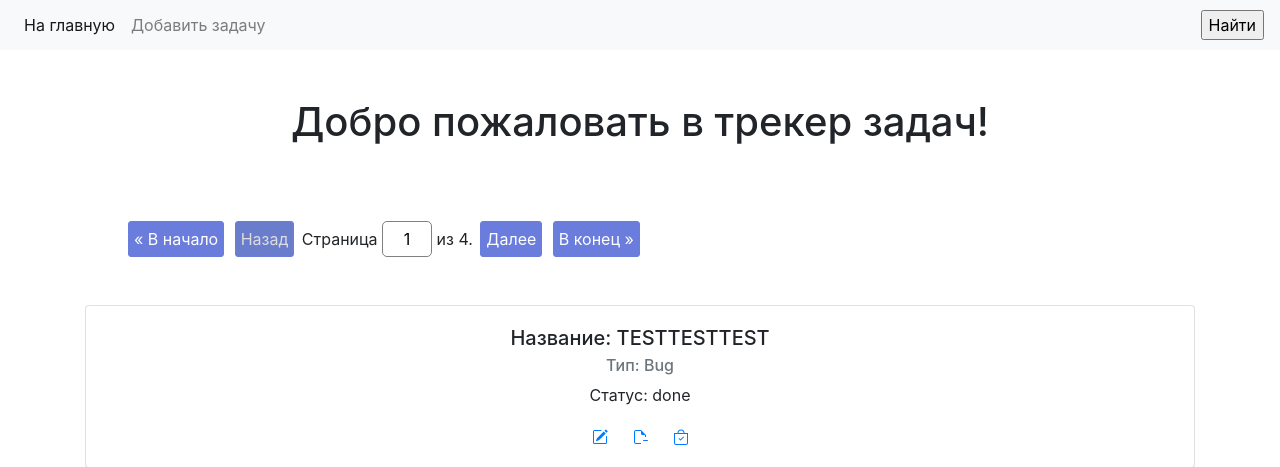
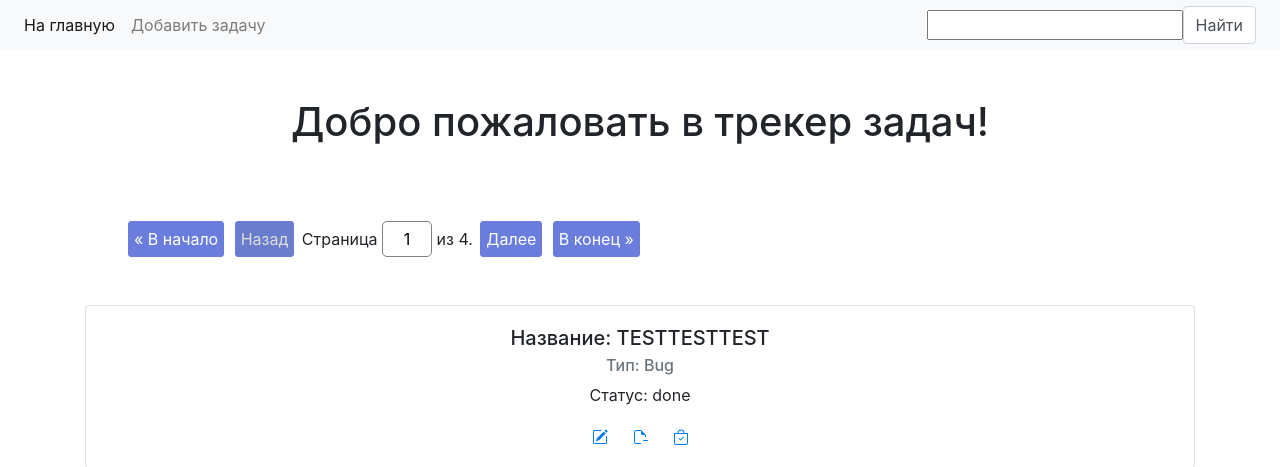
Before and after one commit to violettalivada/hw_49, a Django app: page / in a window 1280 px wide. Shown: the top 467 px of the page. Run offline with Django 3.2, Linux system fonts and the light colour scheme; data comes from the database, SQL or seed files in the repository; some libraries are stand-ins or nearby versions.

Commit message:
Поисковая форма перемещена в контекстный процессор и выводится в базовом шаблоне.

```diff
--- a/source/main/settings.py
+++ b/source/main/settings.py
@@ -66,6 +66,7 @@ TEMPLATES = [
                 'django.template.context_processors.request',
                 'django.contrib.auth.context_processors.auth',
                 'django.contrib.messages.context_processors.messages',
+                'webapp.context_processors.search_form',
             ],
         },
     },
--- a/source/webapp/templates/base.html
+++ b/source/webapp/templates/base.html
@@ -27,7 +27,7 @@
         <div class="search-form">
             <form class="form-inline my-2 my-lg-0" action="{% url 'index' %}" method="GET">
                 {{ search_form.search }}
-                <input type="submit" value="Найти">
+                <input class="form-control mr-sm-2" type="submit" value="Найти">
             </form>
         </div>
     {% endblock %}
```
Also changed, not shown: source/webapp/static/css/style.css (line endings or trailing spaces).
